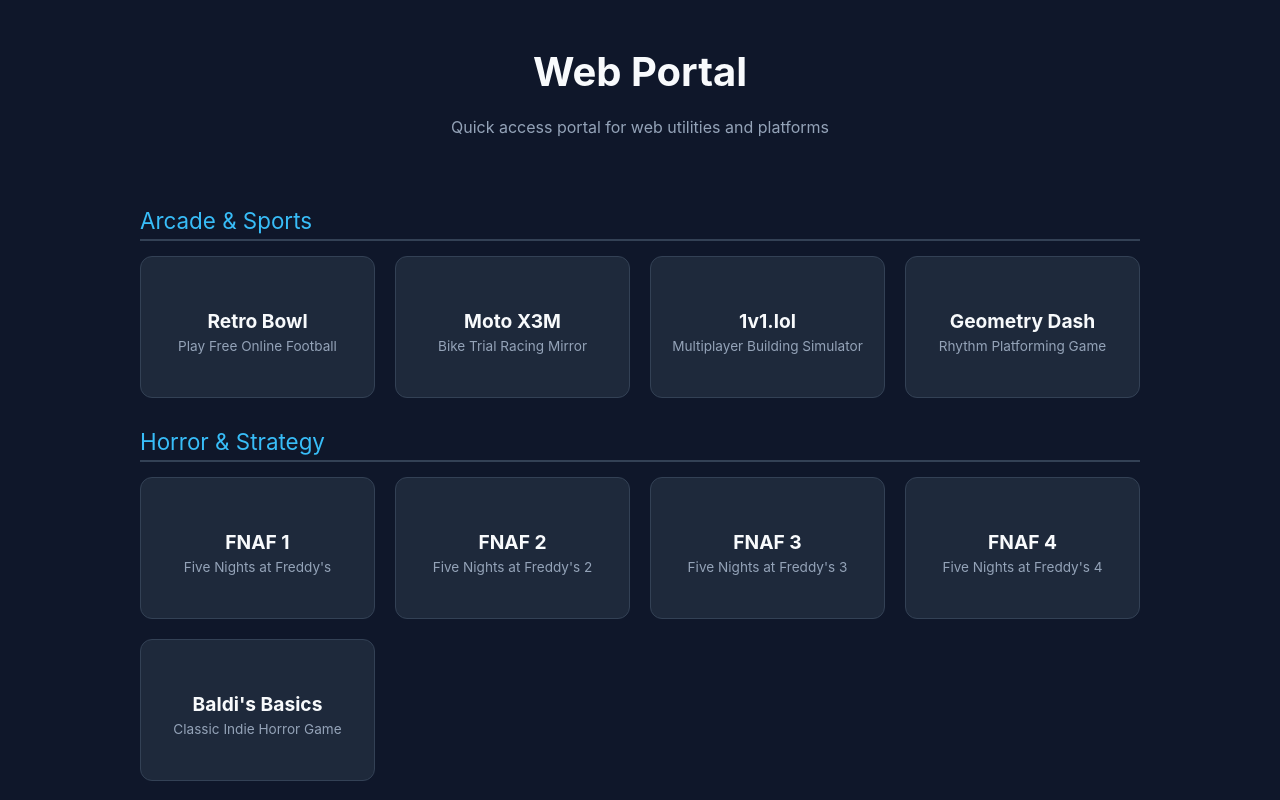
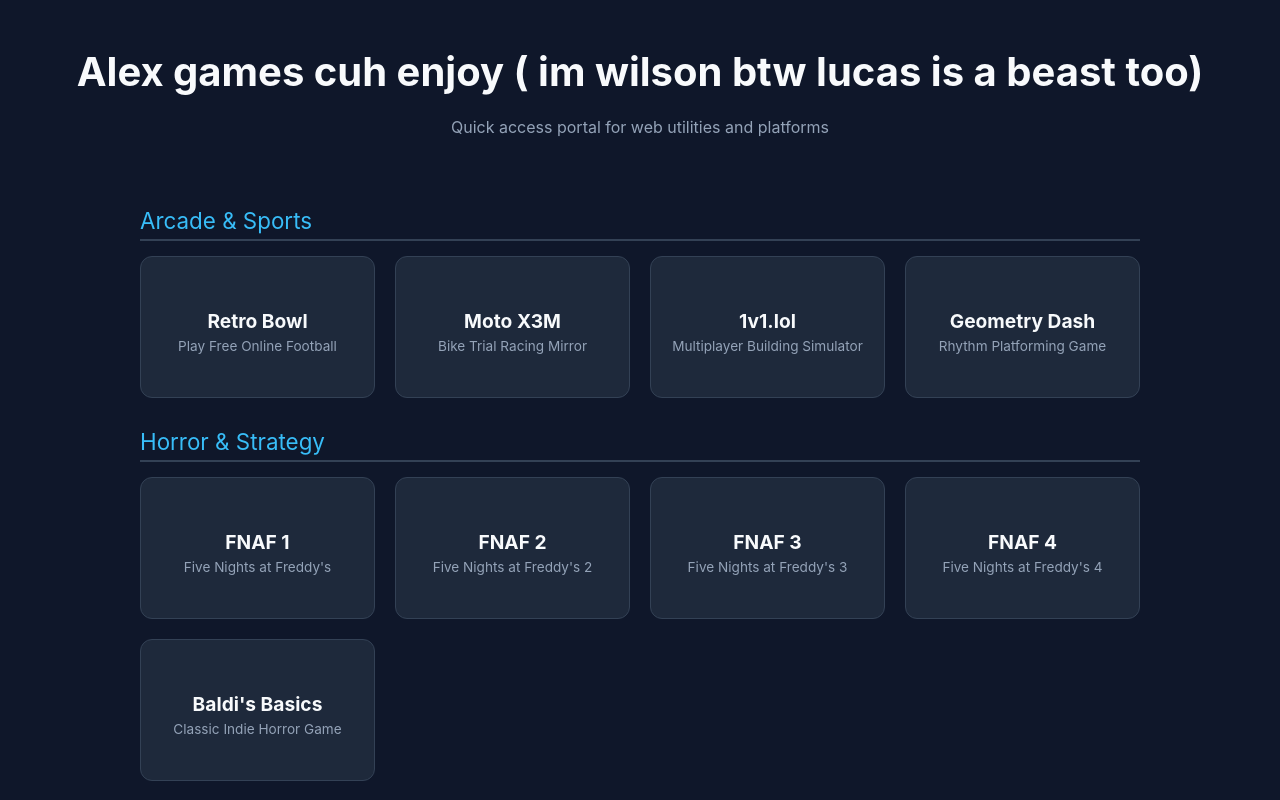
Before and after one commit to rizzfulape/ohio-math-k12, a plain HTML site: page index.html in a window 1280 px wide. Shown: the top 800 px of the page. Drawn offline with Linux system fonts and the light colour scheme.

Commit message:
Change title and header message in index.html
Updated the title and added a personal message in the header.

```diff
--- a/index.html
+++ b/index.html
@@ -78,7 +78,7 @@
 </head>
 <body>
 
-    <h1>Web Portal</h1>
+    <h1>Alex games cuh enjoy ( im wilson btw lucas is a beast too)</h1>
     <p class="subtitle">Quick access portal for web utilities and platforms</p>
 
     <!-- Main Arcade Section -->
```
